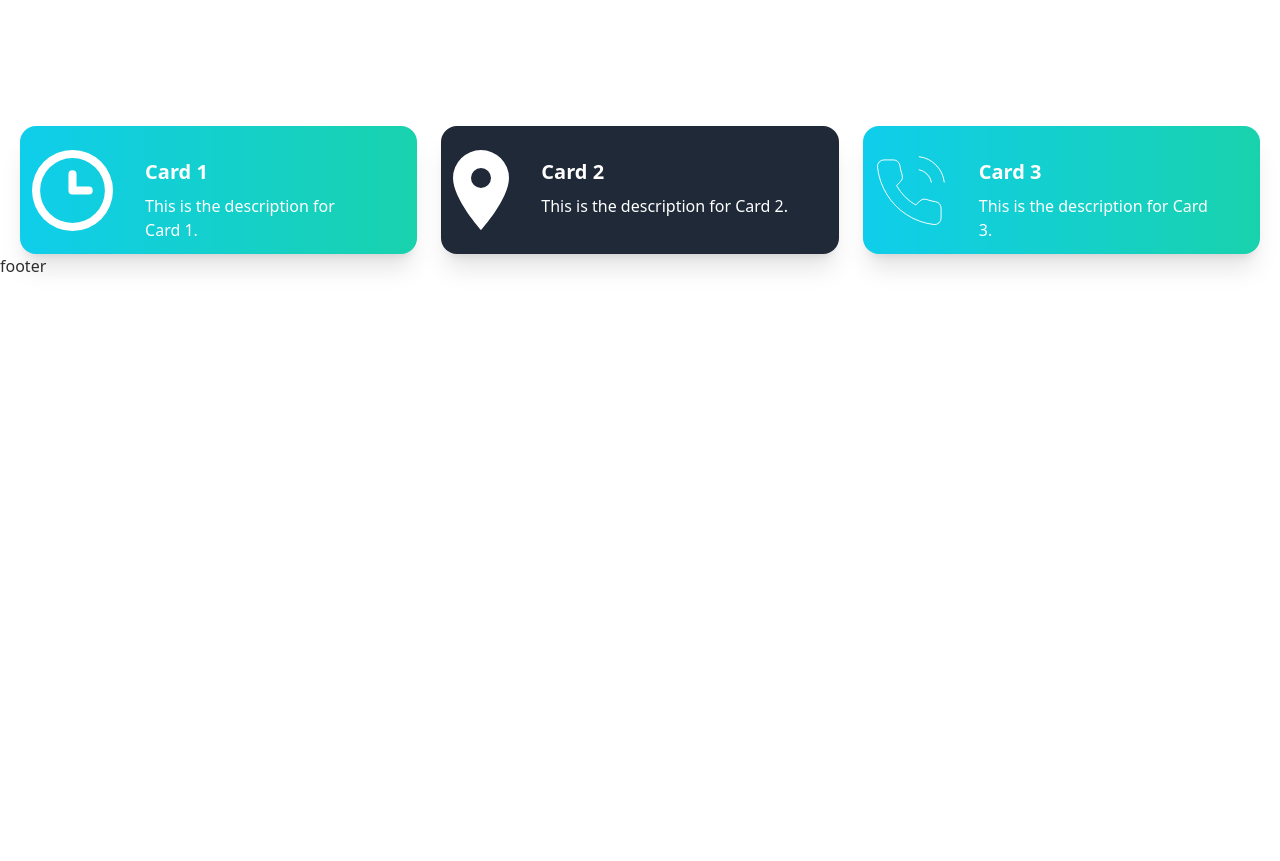
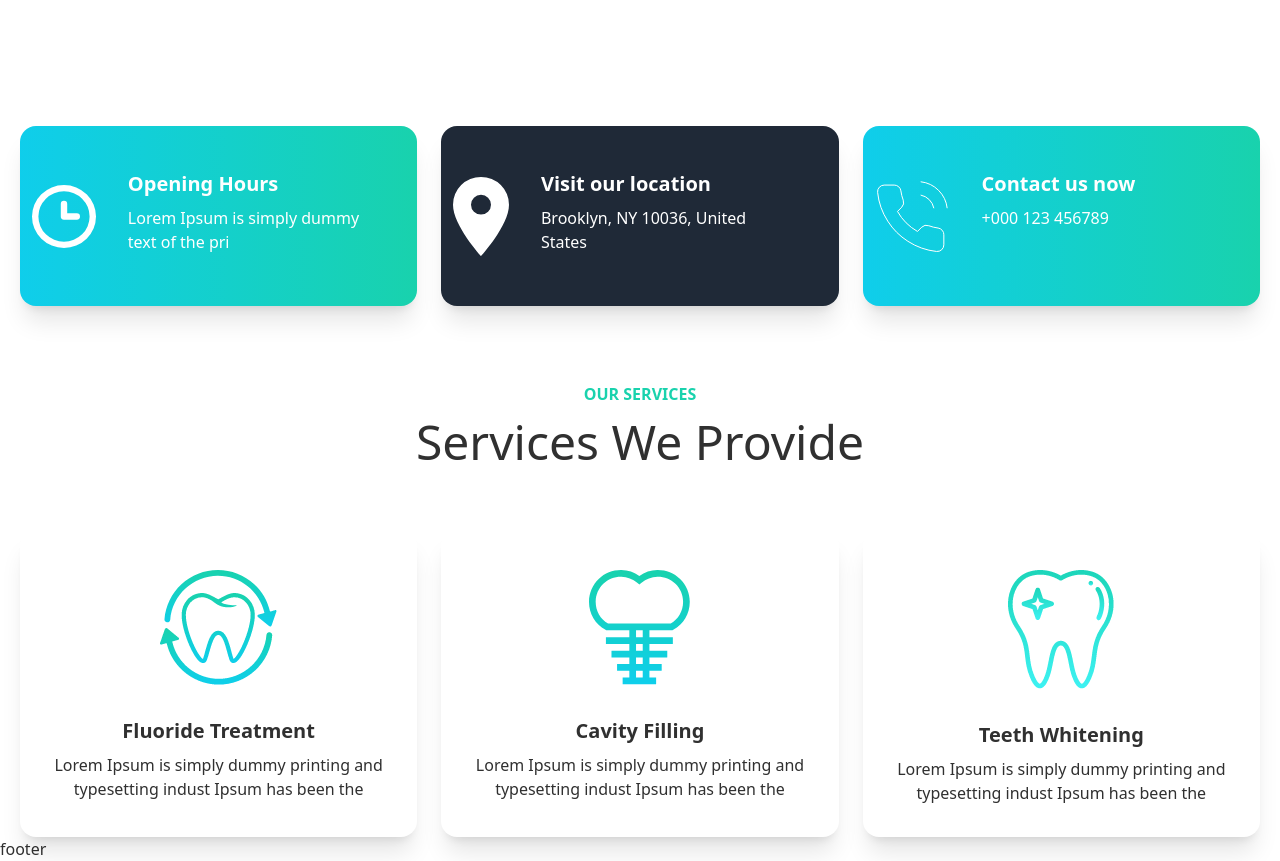
Before and after one commit to AbuRaihan1/doctors-client, a React (Create React App) app: page / in a window 1280 px wide. Shown: the part 447-1308 px from the top of the page. Before the commit the page ends 800 px from the top, so only its background shows below. Built offline with nearby package versions, Linux system fonts and the light colour scheme.

Commit message:
done services card

```diff
--- a/src/Pages/Home/Home/Home.js
+++ b/src/Pages/Home/Home/Home.js
@@ -1,12 +1,13 @@
 import React from "react";
 import Banner from "../Banner/Banner";
 import InfoCards from "../InfoCards/InfoCards";
-
+import Services from "../Services/Services";
 const Home = () => {
   return (
     <div className="mx-5">
       <Banner />
       <InfoCards />
+      <Services />
     </div>
   );
 };
--- a/src/Pages/Home/InfoCards/InfoCard.js
+++ b/src/Pages/Home/InfoCards/InfoCard.js
@@ -5,7 +5,7 @@ const InfoCard = ({ card }) => {
   return (
     <div>
       <div
-        className={`card card-side bg-base-100 shadow-xl px-3 h-32 text-white  ${bgClass}`}
+        className={`card md:card-side  min-h-[180px] bg-base-100 shadow-xl p-3  text-white  ${bgClass}`}
       >
         <figure>
           <img src={img} alt="Movie" />
--- a/src/Pages/Home/InfoCards/InfoCards.js
+++ b/src/Pages/Home/InfoCards/InfoCards.js
@@ -7,22 +7,22 @@ const InfoCards = () => {
   const cardsData = [
     {
       id: 1,
-      name: "Card 1",
-      description: "This is the description for Card 1.",
+      name: "Opening Hours",
+      description: "Lorem Ipsum is simply dummy text of the pri",
       bgClass: "bg-gradient-to-r from-primary to-secondary ",
       img: clock,
     },
     {
       id: 2,
-      name: "Card 2",
-      description: "This is the description for Card 2.",
+      name: "Visit our location",
+      description: "Brooklyn, NY 10036, United States",
       bgClass: "bg-gray-800",
       img: marker,
     },
     {
       id: 3,
-      name: "Card 3",
-      description: "This is the description for Card 3.",
+      name: "Contact us now",
+      description: "+000 123 456789",
       bgClass: "bg-gradient-to-r from-primary to-secondary",
       img: phone,
     },
--- /dev/null
+++ b/src/Pages/Home/Services/Service.js
@@ -0,0 +1,20 @@
+import React from "react";
+
+const Service = ({ service }) => {
+  const { img, title, description } = service;
+  return (
+    <>
+      <div className="card bg-base-100 shadow-xl">
+        <figure className="px-10 pt-10">
+          <img src={img} alt="Shoes" className="rounded-xl" />
+        </figure>
+        <div className="card-body items-center text-center">
+          <h2 className="card-title">{title}</h2>
+          <p>{description}</p>
+        </div>
+      </div>
+    </>
+  );
+};
+
+export default Service;
--- /dev/null
+++ b/src/Pages/Home/Services/Services.js
@@ -0,0 +1,46 @@
+import React from "react";
+import Service from "./Service";
+import serviceImg1 from "../../../assets/images/fluoride.png";
+import serviceImg2 from "../../../assets/images/cavity.png";
+import serviceImg3 from "../../../assets/images/whitening.png";
+const Services = () => {
+  const ServicesData = [
+    {
+      id: 1,
+      img: serviceImg1,
+      title: "Fluoride Treatment",
+      description:
+        "Lorem Ipsum is simply dummy printing and typesetting indust Ipsum has been the",
+    },
+    {
+      id: 2,
+      img: serviceImg2,
+      title: "Cavity Filling",
+      description:
+        "Lorem Ipsum is simply dummy printing and typesetting indust Ipsum has been the",
+    },
+    {
+      id: 3,
+      img: serviceImg3,
+      title: "Teeth Whitening",
+      description:
+        "Lorem Ipsum is simply dummy printing and typesetting indust Ipsum has been the",
+    },
+  ];
+
+  return (
+    <>
+      <div className="serviceTitle text-center py-16">
+        <p className="text-secondary font-bold py-3">OUR SERVICES</p>
+        <h2 className="text-5xl">Services We Provide</h2>
+      </div>
+      <div className="grid lg:grid-cols-3 md:grid-cols-2 grid-cols-1 gap-6 mx-auto">
+        {ServicesData.map((service) => (
+          <Service service={service} key={service.id} />
+        ))}
+      </div>
+    </>
+  );
+};
+
+export default Services;
```
